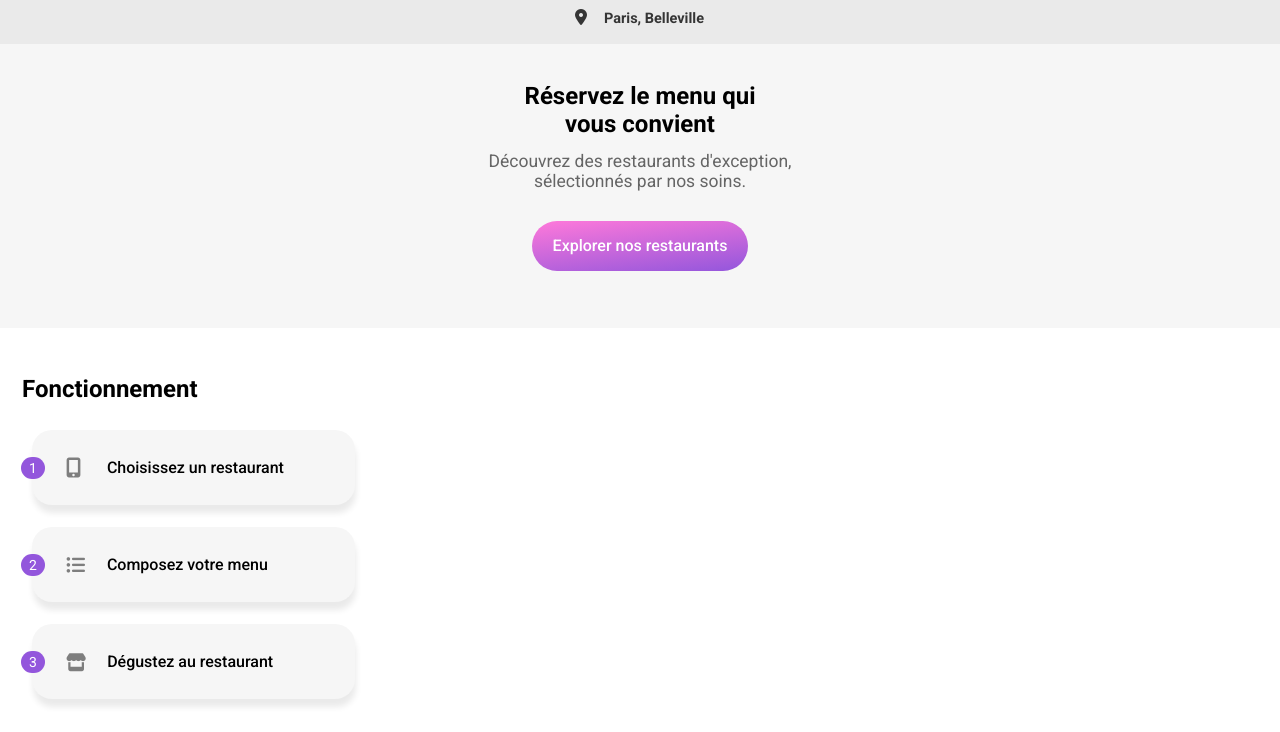
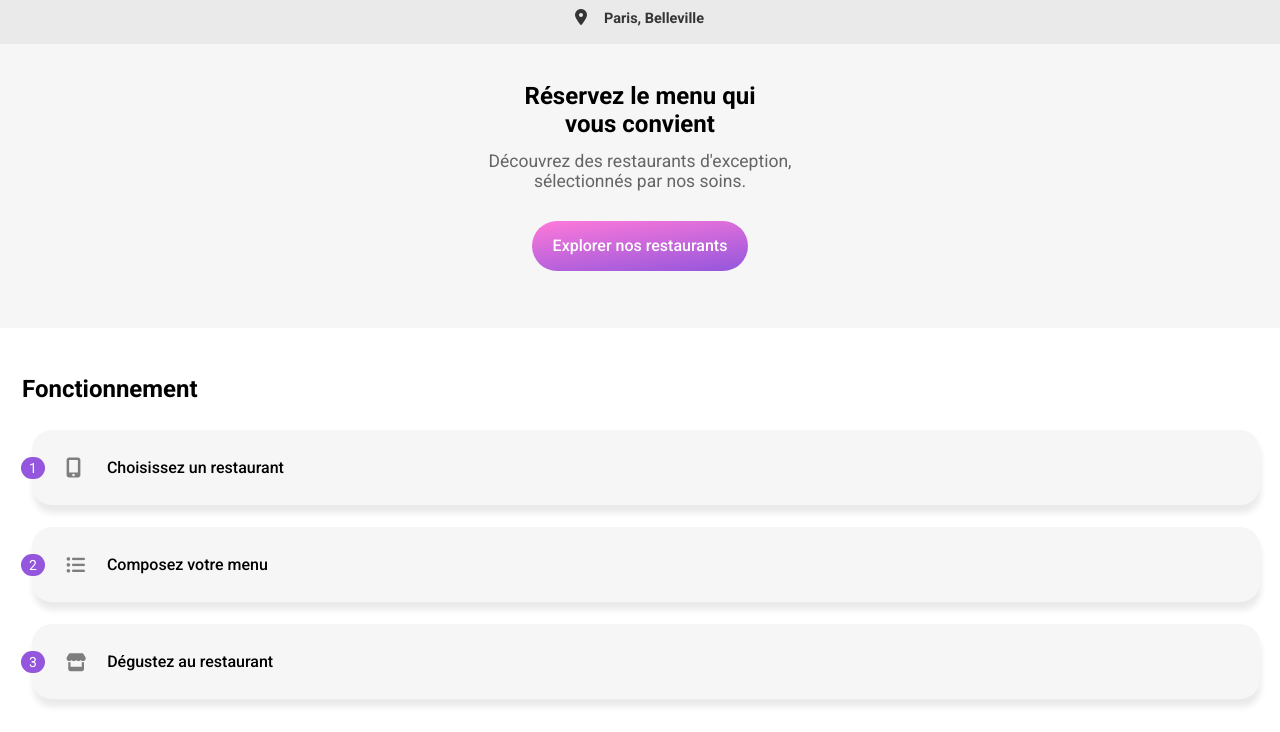
Before and after one commit to FloLeo974/Ohmyfood, a website: page index.html in a window 1280 px wide. Shown: the part 68-800 px from the top of the page. Drawn offline with Linux system fonts and the light colour scheme; a web font is replaced by a local one.

Commit message:
Correction largeur etapes de fonctionnement

```diff
--- a/sass/pages/_accueil.scss
+++ b/sass/pages/_accueil.scss
@@ -57,9 +57,7 @@
     &__etape {
         display: flex;
         align-items: center;
-        width: 323px;
-        margin-bottom: 22px;
-        margin-left: 32px;
+        margin: 0 20px 22px 32px;
         padding: 12px 0;
         border-radius: 20px 20px;
         box-shadow: 1px 8px 6px $gris;
```
Also changed, not shown: css/style.css, 1 other file.
